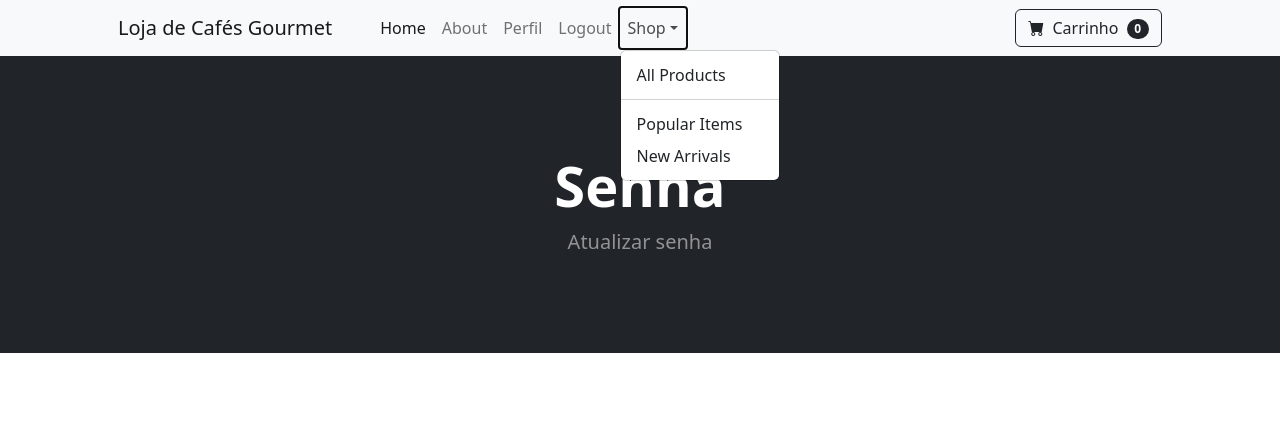
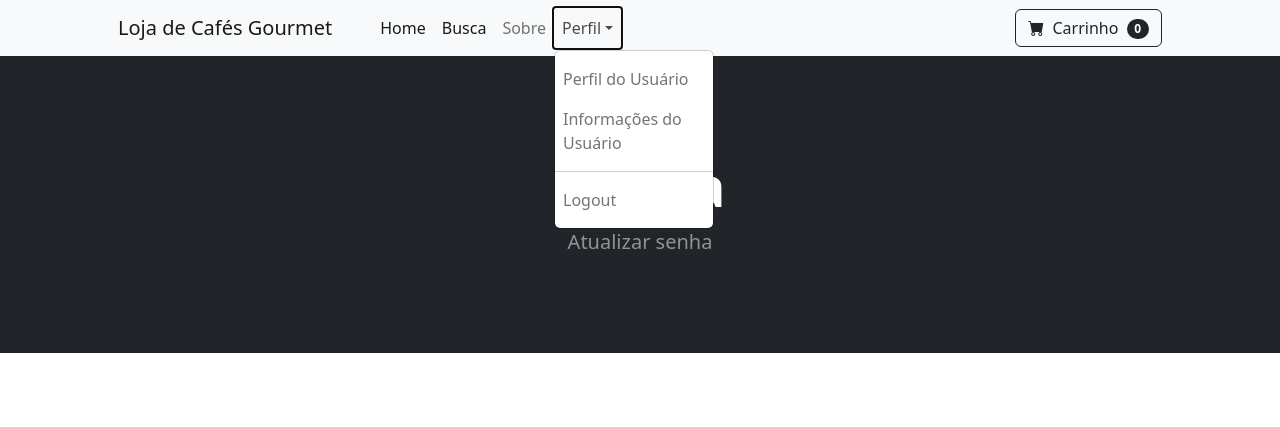
Before and after one commit to samuelwerneck/cafe, a Django app: page /atualiza_senha in a window 1280 px wide, after a click on "Perfil". Shown: the top 427 px of the page. Run offline with Django 5.2, Linux system fonts and the light colour scheme; the visitor is signed in with stand-in values (Sample User, id 1); some libraries are stand-ins or nearby versions.

Commit message:
Edição de informações do usuário e Busca de produtos

```diff
--- a/store/forms.py
+++ b/store/forms.py
@@ -1,6 +1,21 @@
 from django.contrib.auth.models import User
 from django.contrib.auth.forms import UserCreationForm, UserChangeForm, SetPasswordForm
 from django import forms
+from .models import Perfil
+
+class InfoUsuario_Form(forms.ModelForm):
+	fone = forms.CharField(label="", widget=forms.TextInput(attrs={'class':'form-control', 'placeholder':'Fone'}), required=False)
+	endereco1 = forms.CharField(label="", widget=forms.TextInput(attrs={'class':'form-control', 'placeholder':'Endereço 1'}), required=False)
+	endereco2 = forms.CharField(label="", widget=forms.TextInput(attrs={'class':'form-control', 'placeholder':'Endereço 2'}), required=False)
+	cidade = forms.CharField(label="", widget=forms.TextInput(attrs={'class':'form-control', 'placeholder':'Cidade'}), required=False)
+	estado = forms.CharField(label="", widget=forms.TextInput(attrs={'class':'form-control', 'placeholder':'Estado'}), required=False)
+	cep = forms.CharField(label="", widget=forms.TextInput(attrs={'class':'form-control', 'placeholder':'CEP'}), required=False)
+	pais = forms.CharField(label="", widget=forms.TextInput(attrs={'class':'form-control', 'placeholder':'País'}), required=False)
+
+	class Meta:
+		model = Perfil
+		fields = ('fone', 'endereco1', 'endereco2', 'cidade', 'estado', 'cep', 'pais', )
+
 
 class AtualizarSenha(SetPasswordForm):
 	class Meta:
--- a/store/templates/navbar.html
+++ b/store/templates/navbar.html
@@ -6,28 +6,31 @@
                 <div class="collapse navbar-collapse" id="navbarSupportedContent">
                     <ul class="navbar-nav me-auto mb-2 mb-lg-0 ms-lg-4">
                         <li class="nav-item"><a class="nav-link active" aria-current="page" href="{% url 'home' %}">Home</a></li>
-                        <li class="nav-item"><a class="nav-link" href="{% url 'about' %}">About</a></li>
+                        <li class="nav-item"><a class="nav-link active" aria-current="page" href="{% url 'busca' %}">Busca</a></li>
+                        <li class="nav-item"><a class="nav-link" href="{% url 'about' %}">Sobre</a></li>
 
             {% if user.is_authenticated %}
-                <li class="nav-item"><a class="nav-link" href="{% url 'atualiza_usuario' %}">Perfil</a></li>
-                <li class="nav-item"><a class="nav-link" href="{% url 'logout' %}">Logout</a></li>
+
+                <li class="nav-item dropdown">
+                    <a class="nav-link dropdown-toggle" id="navbarDropdown" href="#" role="button" data-bs-toggle="dropdown" aria-expanded="false">Perfil</a>
+                    <ul class="dropdown-menu" aria-labelledby="navbarDropdown">
+                        <li class="nav-item"><a class="nav-link" href="{% url 'atualiza_usuario' %}">Perfil do Usuário</a></li>
+                        <li class="nav-item"><a class="nav-link" href="{% url 'atualiza_info' %}">Informações do Usuário</a></li>
+                        <li><hr class="dropdown-divider" /></li>
+                        <li class="nav-item"><a class="nav-link" href="{% url 'logout' %}">Logout</a></li>
+                    </ul>
+                </li>
+
+
 
             {% else %}
                 <li class="nav-item"><a class="nav-link" href="{% url 'login' %}">Login</a></li>
 
-                <li class="nav-item"><a class="nav-link" href="{% url 'register' %}">Register</a></li>
+                <li class="nav-item"><a class="nav-link" href="{% url 'register' %}">Cadastre-se</a></li>
 
             {% endif %}
 
-                        <li class="nav-item dropdown">
-                            <a class="nav-link dropdown-toggle" id="navbarDropdown" href="#" role="button" data-bs-toggle="dropdown" aria-expanded="false">Shop</a>
-                            <ul class="dropdown-menu" aria-labelledby="navbarDropdown">
-                                <li><a class="dropdown-item" href="#!">All Products</a></li>
-                                <li><hr class="dropdown-divider" /></li>
-                                <li><a class="dropdown-item" href="#!">Popular Items</a></li>
-                                <li><a class="dropdown-item" href="#!">New Arrivals</a></li>
-                            </ul>
-                        </li>
+
                     </ul>
                     <form class="d-flex">
                         <a href="{% url 'carrinho_resumo' %}" class="btn btn-outline-dark">
--- a/store/urls.py
+++ b/store/urls.py
@@ -9,5 +9,7 @@ urlpatterns = [
     path('register', views.register_user, name='register'),
     path('atualiza_senha', views.atualiza_senha, name='atualiza_senha'),
     path('atualiza_usuario', views.atualiza_usuario, name='atualiza_usuario'),
+    path('atualiza_info', views.atualiza_info, name='atualiza_info'),
     path('produtos/<int:pk>', views.produto, name='produto'),
+    path('busca/', views.busca, name='busca'),
 ]
--- a/store/views.py
+++ b/store/views.py
@@ -1,11 +1,43 @@
 from django.shortcuts import render, redirect
-from .models import Produto
+from .models import Produto, Perfil
 from django.contrib.auth import authenticate, login, logout
 from django.contrib import messages
 from django.contrib.auth.models import User
 from django.contrib.auth.forms import UserCreationForm
-from .forms import SignUpForm, UpdateUserForm, AtualizarSenha
+from .forms import SignUpForm, UpdateUserForm, AtualizarSenha, InfoUsuario_Form
 from django import forms
+from django.db.models import Q
+
+
+def busca(request):
+	# Verifica se o formulario foi preenchido
+	if request.method == "POST":
+		buscado = request.POST['buscado']
+		# Buscar produtos na base de dados
+		buscado = Produto.objects.filter(Q(nome__icontains=buscado) | Q(descricao__icontains=buscado))
+		# Testa se não encontrou nada
+		if not buscado:
+			messages.success(request, "Este produto não existe. Tente novamente")
+			return render(request, "busca.html", {})
+		else:
+			return render(request, "busca.html", {'buscado':buscado})
+	else:
+		return render(request, "busca.html", {})
+
+
+def atualiza_info(request):
+	if request.user.is_authenticated:
+		current_user = Perfil.objects.get(id=request.user.id)
+		form = InfoUsuario_Form(request.POST or None, instance=current_user)
+
+		if form.is_valid():
+			form.save()
+			messages.success(request, "Suas informações foram salvas")
+			return redirect('home')
+		return render(request, "atualiza_info.html", {'form':form})
+	else:
+		messages.success(request, "Você precisa estar logado para acessar essa página")
+		return redirect('home')
 
 
 def atualiza_senha(request):
@@ -99,7 +131,7 @@ def register_user(request):
 			user = authenticate(username=username, password=password)
 			login(request, user)
 			messages.success(request, ("You have registered successfully"))
-			return redirect('home')
+			return redirect('atualiza_info')
 		else:
 			messages.success(request, ("Oops. Something went wrong."))
 			return redirect('register')
```
Also changed, not shown: store/templates/busca.html (+82 -0 lines).
